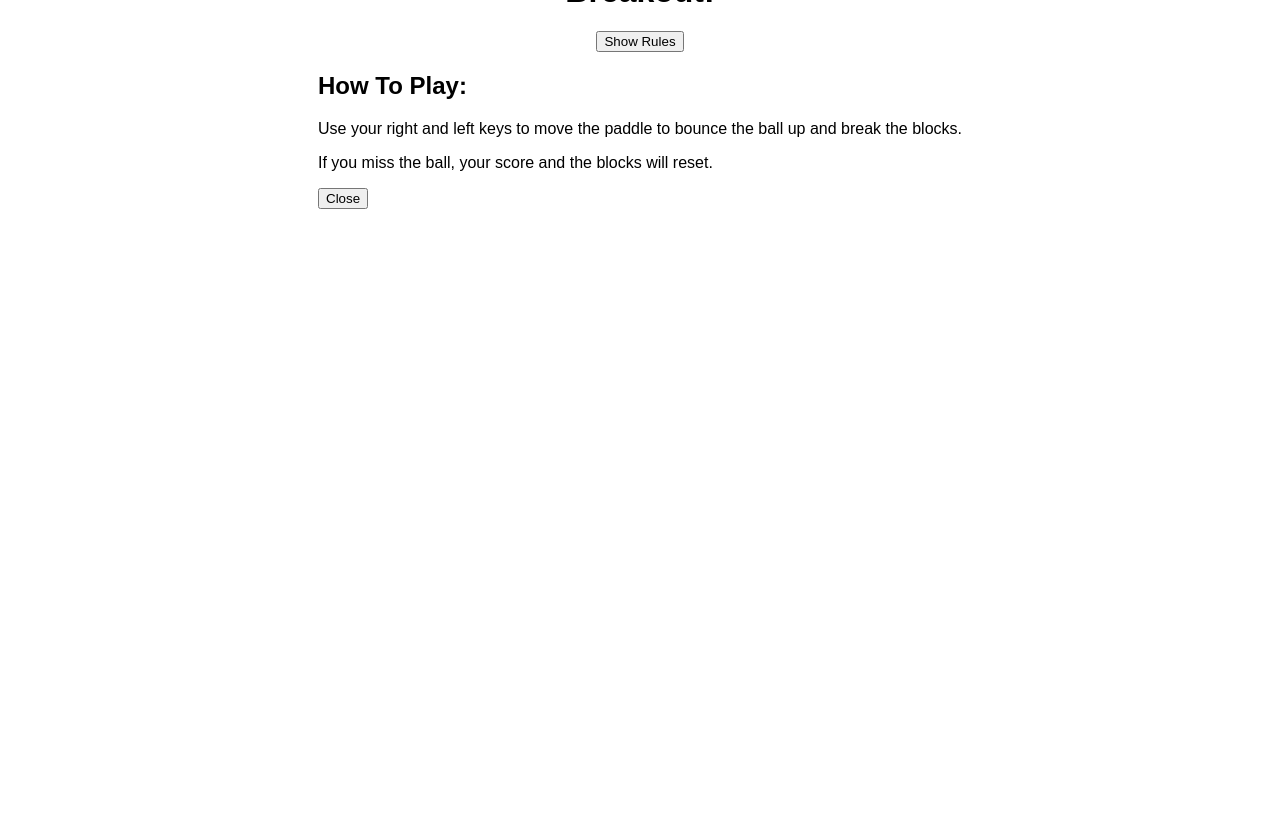
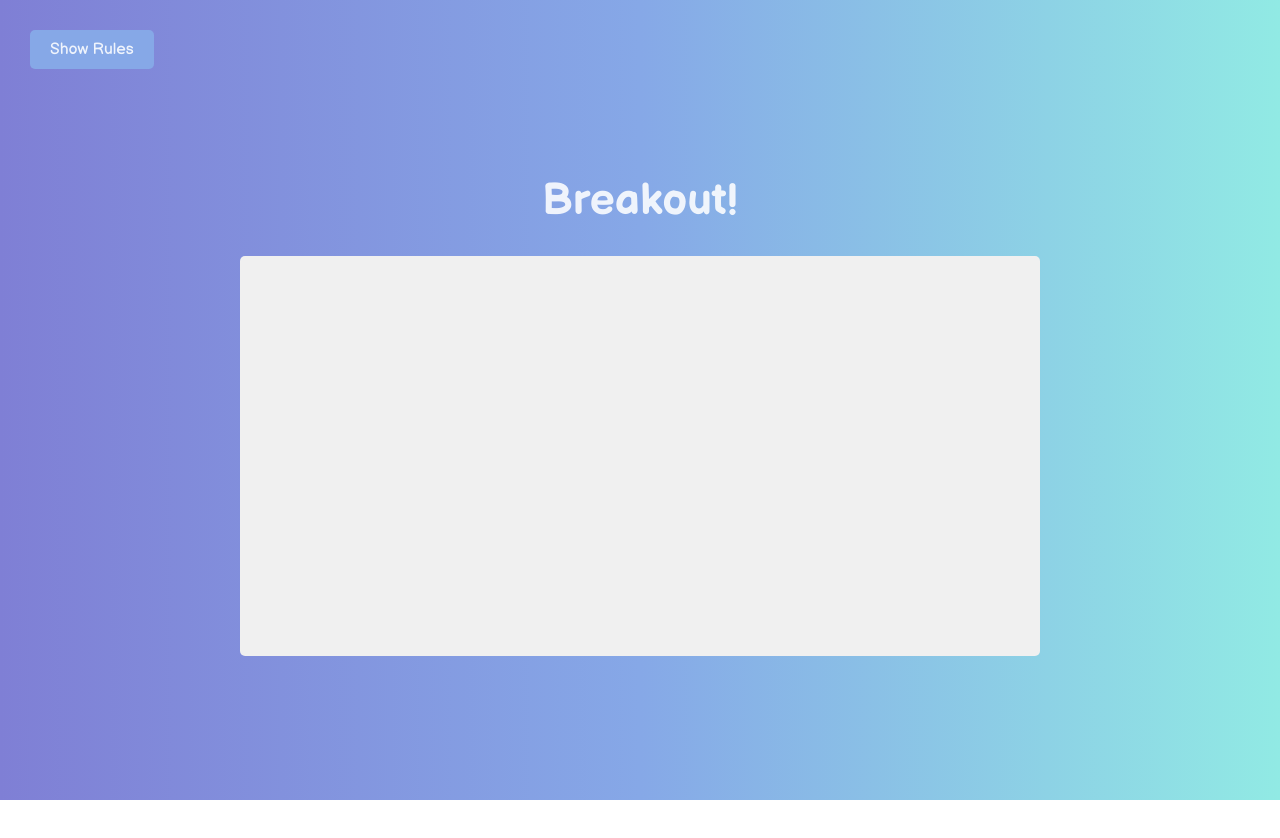
Before and after one commit to EliraAkimbaeva/game, a plain HTML site: page index.html in a window 1280 px wide. After the commit the page ends 800 px from the top, so only its background shows below. Drawn offline with Linux system fonts and the light colour scheme; a script that the page names is missing.

Commit message:
Update style.css

```diff
--- a/style.css
+++ b/style.css
@@ -1,21 +1,92 @@
+@import url("https://fonts.googleapis.com/css2?family=Balsamiq+Sans:wght@400;700&display=swap");
+
+:root {
+  --background-color: #7f7fd5;
+  --background-secondary-color: #91eae4;
+  --canvas-color: #f0f0f0;
+  --text-color: rgba(255, 255, 255, 0.87);
+  --sidebar-color: #343457;
+  --button-color: #86a8e7;
+  --hover-color: #7db3e3;
+}
+
+* {
+  box-sizing: border-box;
+}
+
 body {
+  background-color: var(--background-color);
+  background: linear-gradient(
+    to right,
+    var(--background-color),
+    var(--button-color),
+    var(--background-secondary-color)
+  );
+  font-family: "Balsamiq Sans", cursive;
   display: flex;
   flex-direction: column;
   align-items: center;
   justify-content: center;
-    height: 100vh;
+  min-height: 100vh;
   margin: 0;
-    font-family: Arial, sans-serif;
 }
 
-#game-container {
-    border: 2px solid #000;
-    width: 500px;
-    height: 600px;
-    position: relative;
+h1 {
+  font-size: 2.75rem;
+  color: var(--text-color);
 }
 
 canvas {
-    width: 100%;
-    height: 100%;
+  background-color: var(--canvas-color);
+  display: block;
+  border-radius: 5px;
+  width: 800px;
+  max-width: 96%;
 }
+
+.btn {
+  cursor: pointer;
+  border: 0;
+  padding: 0.625rem 1.25rem;
+  background-color: var(--button-color);
+  color: var(--text-color);
+  border-radius: 5px;
+  font-family: inherit;
+  font-size: 1rem;
+}
+
+.btn:focus {
+  outline: 0;
+}
+
+.btn:hover {
+  background-color: var(--hover-color);
+}
+
+.btn:active {
+  transform: scale(0.98);
+}
+
+.rules-btn {
+  position: absolute;
+  top: 1.875rem;
+  left: 1.875rem;
+}
+
+.rules {
+  position: absolute;
+  top: 0;
+  left: 0;
+  background-color: var(--sidebar-color);
+  color: var(--text-color);
+  min-height: 100vh;
+  width: 400px;
+  padding: 3rem;
+  line-height: 1.5;
+  transform: translateX(-400px);
+  transition: transform 1s ease-in-out;
+}
+
+.rules.show {
+  transform: translateX(0);
+}
```
Lines whose indentation alone changed are shown as unchanged.
